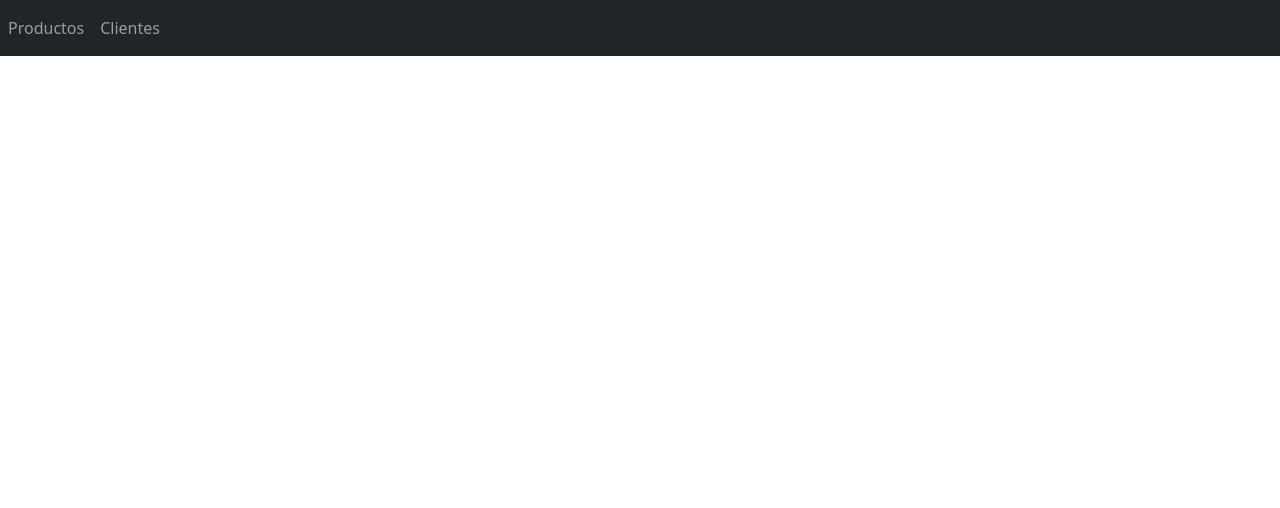
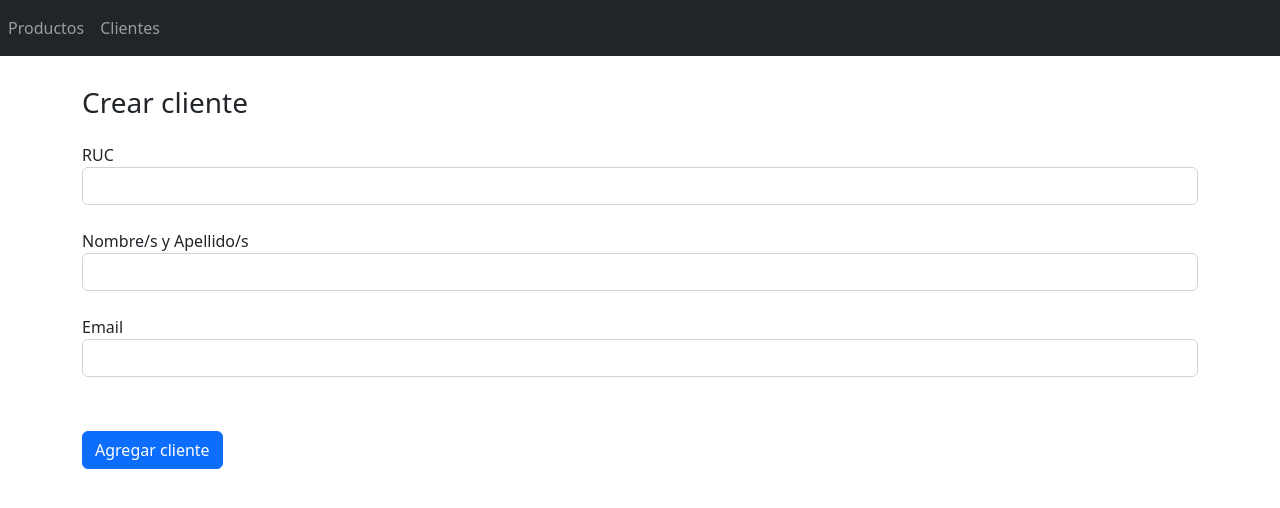
Before and after one commit to roxana1999/frontEndAppFinal, an Angular app: page /clientes/crearCliente in a window 1280 px wide. Before the commit this address led to /. Shown: the top 508 px of the page. Built offline with nearby package versions, Linux system fonts and the light colour scheme.

Commit message:
CRUD PERSONA: Se implementó CREATE

```diff
--- a/src/app/app-routing.module.ts
+++ b/src/app/app-routing.module.ts
@@ -1,6 +1,7 @@
 import { NgModule } from '@angular/core';
 import { RouterModule, Routes } from '@angular/router';
 import { ClientesComponent } from './components/clientes/clientes.component';
+import { CrearClienteComponent } from './components/clientes/crear-cliente/crear-cliente.component';
 import { ActualizarProductoComponent } from './components/productos/actualizar-producto/actualizar-producto.component';
 import { CrearProductoComponent } from './components/productos/crear-producto/crear-producto.component';
 import { EliminarProductoComponent } from './components/productos/eliminar-producto/eliminar-producto.component';
@@ -12,6 +13,7 @@ const routes: Routes = [
   {path: 'productos/actualizarProducto/:codigo', component: ActualizarProductoComponent},
   {path: 'productos/eliminarProducto/:codigo', component: EliminarProductoComponent},
   {path: 'clientes', component: ClientesComponent},
+  {path: 'clientes/crearCliente', component: CrearClienteComponent},
 ];
 
 @NgModule({
--- a/src/app/app.module.ts
+++ b/src/app/app.module.ts
@@ -9,6 +9,7 @@ import { FormsModule } from '@angular/forms';
 import { ActualizarProductoComponent } from './components/productos/actualizar-producto/actualizar-producto.component';
 import { EliminarProductoComponent } from './components/productos/eliminar-producto/eliminar-producto.component';
 import { ClientesComponent } from './components/clientes/clientes.component';
+import { CrearClienteComponent } from './components/clientes/crear-cliente/crear-cliente.component';
 
 @NgModule({
   declarations: [
@@ -17,7 +18,8 @@ import { ClientesComponent } from './components/clientes/clientes.component';
     CrearProductoComponent,
     ActualizarProductoComponent,
     EliminarProductoComponent,
-    ClientesComponent
+    ClientesComponent,
+    CrearClienteComponent
   ],
   imports: [
     BrowserModule,
--- a/src/app/components/clientes/clientes.component.html
+++ b/src/app/components/clientes/clientes.component.html
@@ -2,7 +2,7 @@
 <div class="d-flex" style="justify-content: space-between">
   <h3>Lista de clientes</h3>
   <div>
-    <!-- <a routerLink="crearProducto" class="btn btn-primary" style="margin-left: auto">Crear nuevo Producto</a> -->
+    <a routerLink="crearCliente" class="btn btn-primary" style="margin-left: auto">Crear Cliente</a>
   </div>
 </div>
 <div *ngIf="listaClientes.length > 0">
--- /dev/null
+++ b/src/app/components/clientes/crear-cliente/crear-cliente.component.html
@@ -0,0 +1,33 @@
+<div class="espacio"></div>
+<h3>Crear cliente</h3>
+<div class="espacio-15"></div>
+<div *ngIf="success; else mostrarForm">
+    <div class="alert alert-success" role="alert">
+        {{mensaje}}
+    </div>
+    <button class="btn btn-secondary" routerLink="/clientes">Volver</button>
+</div>
+<ng-template #mostrarForm>
+    <div class="form-group">
+        RUC
+        <input type="number" class="form-control" [(ngModel)]="cliente.ruc"/><br />
+    </div>
+    <div class="form-group">
+        Nombre/s y Apellido/s
+        <input class="form-control" [(ngModel)]="cliente.nombreApellido" /><br />
+    </div>
+    <div class="form-group">
+        Email
+        <input class="form-control" [(ngModel)]="cliente.email" /><br />
+    </div>
+    <div class="espacio"></div>
+    <button (click)="agregarCliente()" class="btn btn-primary">
+        Agregar cliente
+    </button>
+</ng-template>
+<div class="espacio"></div>
+<div *ngIf="warning" class="alert alert-warning" role="alert">
+    {{mensaje}}
+</div>
+
+<router-outlet></router-outlet>
--- /dev/null
+++ b/src/app/components/clientes/crear-cliente/crear-cliente.component.ts
@@ -0,0 +1,33 @@
+import { Component, OnInit } from '@angular/core';
+import { Cliente } from 'src/app/models/cliente';
+import { evaluarInputsCliente } from '../funciones/evaluarInputsCliente';
+
+@Component({
+  selector: 'app-crear-cliente',
+  templateUrl: './crear-cliente.component.html',
+  styleUrls: ['./crear-cliente.component.css']
+})
+export class CrearClienteComponent implements OnInit {
+  cliente: Cliente = new Cliente(NaN,"","");
+  listaClientes: Cliente[] = [];
+  warning!: boolean;
+  success!: boolean;
+  mensaje: string = "";
+
+  constructor() { }
+
+  ngOnInit(): void {
+  }
+
+  agregarCliente(){
+    this.warning = false;
+    this.listaClientes = JSON.parse(localStorage.getItem('listaClientes')!);
+    [this.warning, this.mensaje] = evaluarInputsCliente(this.cliente, this.listaClientes);
+    if (!this.warning){
+      this.listaClientes.push(this.cliente);
+      localStorage.setItem('listaClientes', JSON.stringify(this.listaClientes));
+      this.success = true; this.mensaje= "Cliente creado exitosamente.";
+    }
+    return;
+  }
+}
--- /dev/null
+++ b/src/app/components/clientes/funciones/evaluarInputsCliente.ts
@@ -0,0 +1,21 @@
+import { Cliente } from 'src/app/models/cliente';
+
+export function evaluarInputsCliente(cliente: Cliente, listaClientes: Cliente[]): [boolean, string] {
+  let mensaje = '';
+  let warning = false;
+  if (isNaN(cliente.ruc) || typeof cliente.ruc != 'number')
+    mensaje = 'El RUC debe ser numérico.';
+  else if (cliente.nombreApellido == '')
+    mensaje = 'Por favor, ingrese nombre/s y apellido/s del cliente.';
+  else if ((cliente.email == ''))
+    mensaje = 'Por favor, ingrese el email del cliente.';
+  else {
+    for (const c of listaClientes) {
+      if (c.ruc == cliente.ruc) mensaje = 'Este RUC ya ha sido registrado.';
+    }
+  }
+  if (mensaje != '') warning = true;
+  if (!warning)
+    cliente.ruc = Math.ceil(Math.abs(cliente.ruc!));
+  return [warning, mensaje];
+}
```
Also changed, not shown: src/app/components/clientes/crear-cliente/crear-cliente.component.css (added), 1 other file (tests, documents, lock files or other folders).
